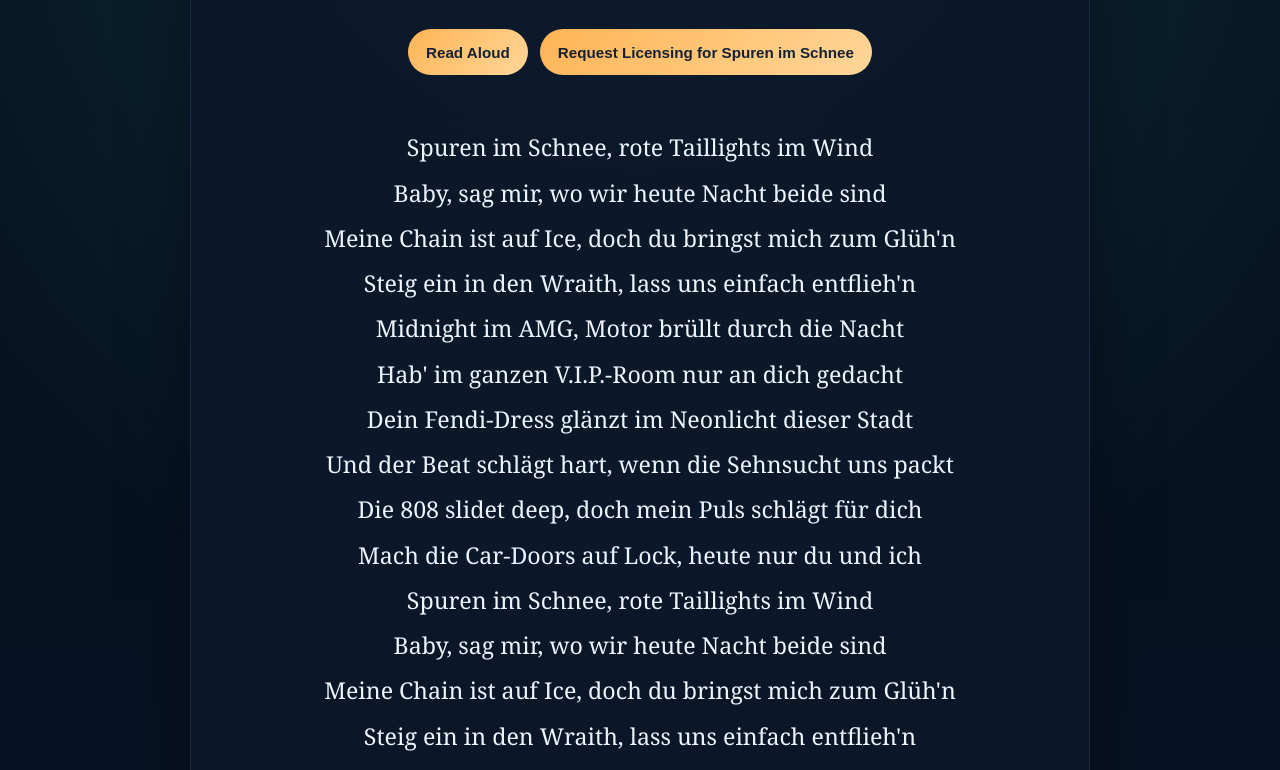
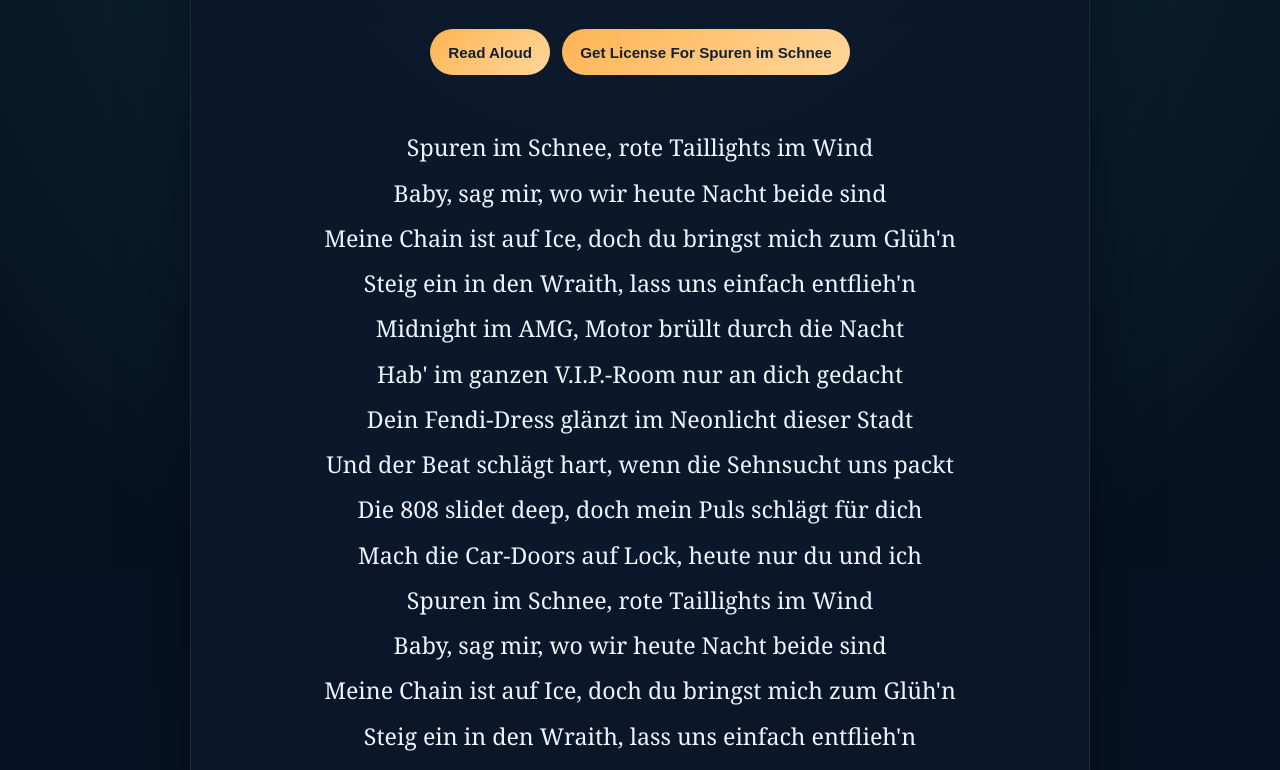
Before and after one commit to ImAbuSayed/spuren-im-schnee, a plain HTML site: page index.html in a window 1280 px wide. Shown: the part 227-997 px from the top of the page. Drawn offline with Linux system fonts and the light colour scheme.

Commit message:
feat: update song assets v1 with signed GPG commit [verified]

```diff
--- a/index.html
+++ b/index.html
@@ -537,7 +537,7 @@
 
         <div class="controls">
             <button class="btn-speak" id="speakBtn" title="Read the lyrics aloud"><span id="speakText">Read Aloud</span></button>
-            <a href="https://music.abusayed.com.bd/Licensing/?https://imabusayed.github.io/spuren-im-schnee/" class="btn-license" title="Get licensing for this song" target="_blank">Request Licensing for Spuren im Schnee</a>
+            <a href="https://music.abusayed.com.bd/Licensing/?https://imabusayed.github.io/spuren-im-schnee/" class="btn-license" title="Get licensing for this song" target="_blank">Get License For Spuren im Schnee</a>
 
         </div>
         <br>
```
Also changed, not shown: llms.txt, manifest.json, 1 other file.
